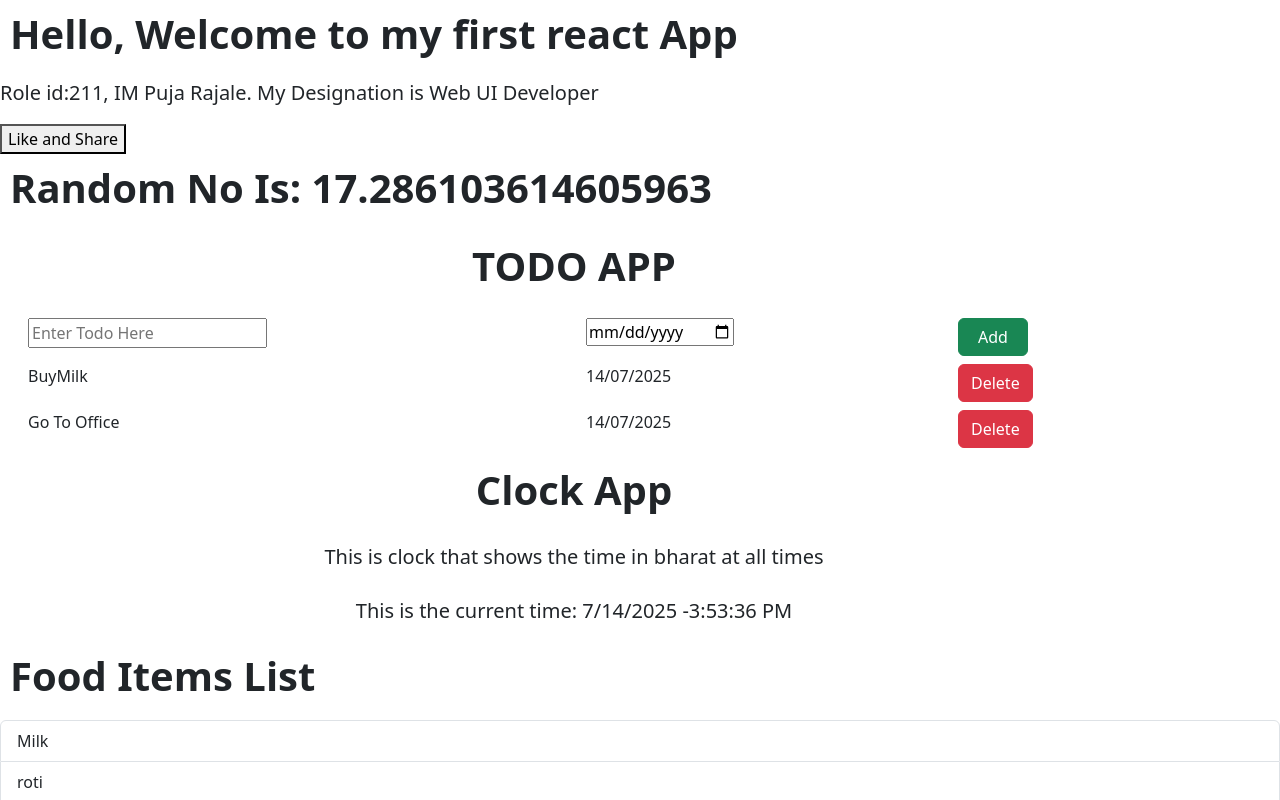
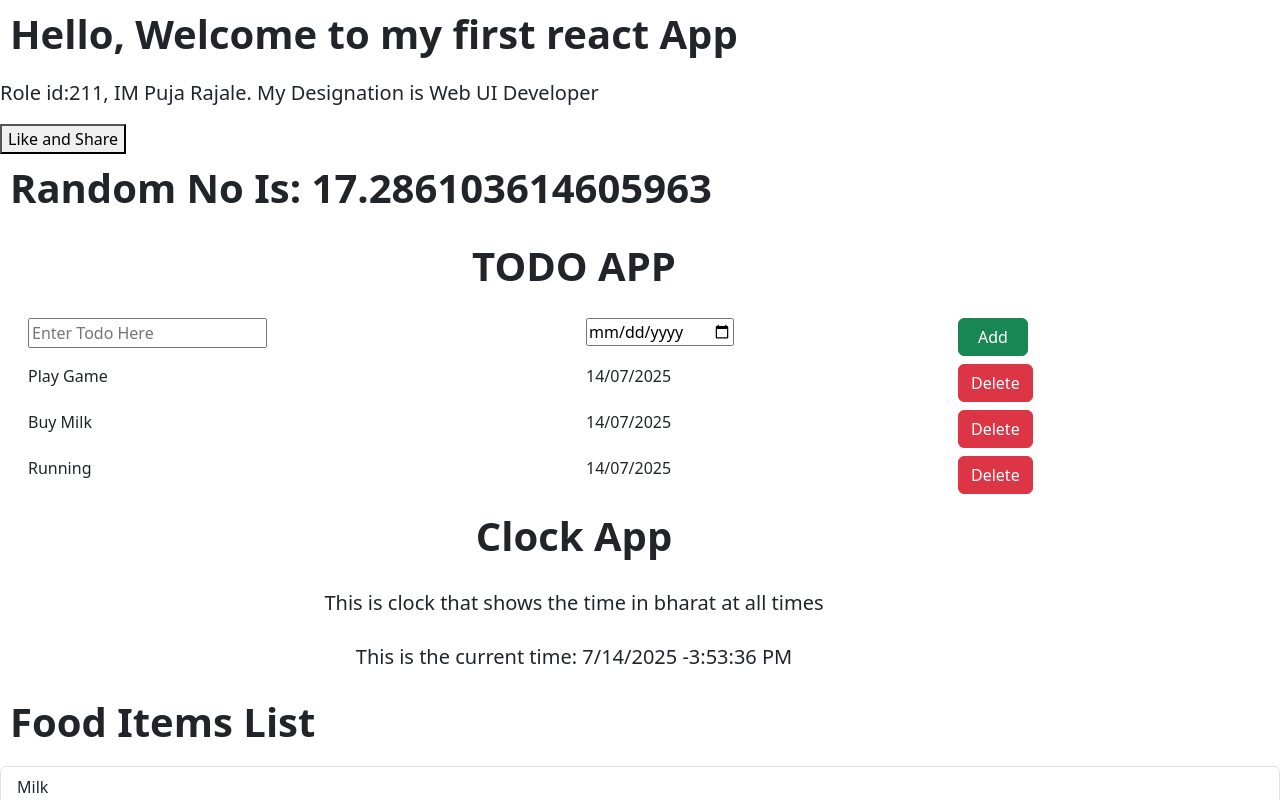
Before and after one commit to pujarajale/my-first-app, a React (Vite) app: page / in a window 1280 px wide. Shown: the top 800 px of the page. Built offline with nearby package versions, Linux system fonts and the light colour scheme.

Commit message:
todo list updated

```diff
--- a/src/App.jsx
+++ b/src/App.jsx
@@ -3,15 +3,29 @@ import CButton from "./CButton";
 import Hello from "./Hello";
 import Random from "./Random";
 import AddTodo from "./components/AddTodo";
-import AppName from "./components/AppName";
+import TodoName from "./components/TodoName";
 import ClockApp from "./components/ClockApp";
 import ClockHeader from "./components/ClockHeader";
-import TodoItem1 from "./components/TodoItem1";
-import TodoItem2 from "./components/TodoItem2";
+import TodoItems from "./components/TodoItems";
 import ClockTime from "./components/ClockTime";
 import MapMethod from "./components/MapMethod";
 import FoodItems from "./components/foodItems";
 const App = () => {
+  const todoList = [
+    {
+      name: "Play Game",
+      dueDate: "14/07/2025",
+    },
+    {
+      name: "Buy Milk",
+      dueDate: "14/07/2025",
+    },
+    {
+      name: "Running",
+      dueDate: "14/07/2025",
+    },
+  ];
+
   const foodItemsArr = [
     "Veg Pizza",
     "Veg Burger",
@@ -25,10 +39,9 @@ const App = () => {
       <CButton></CButton>
       <Random></Random>
       <div className="container">
-        <AppName></AppName>
+        <TodoName></TodoName>
         <AddTodo></AddTodo>
-        <TodoItem1></TodoItem1>
-        <TodoItem2></TodoItem2>
+        <TodoItems todoItems={todoList}></TodoItems>
       </div>
       <div className="container text-center">
         <ClockApp></ClockApp>
--- a/src/components/TodoItem2.jsx
+++ b/src/components/TodoItem.jsx
@@ -1,6 +1,5 @@
-function TodoItem2() {
-  let itemName = "Go To Office";
-  let itemDate = "14/07/2025";
+import styles from "./TodoItem.module.css";
+const TodoItem = ({ itemName, itemDate }) => {
   return (
     <>
       <div className="container">
@@ -8,7 +7,10 @@ function TodoItem2() {
           <div className="col-6">{itemName}</div>
           <div className="col-4">{itemDate}</div>
           <div className="col-2">
-            <button type="button" className="btn btn-danger todoBtn">
+            <button
+              type="button"
+              className={`btn btn-danger ${styles.todoBtn}`}
+            >
               Delete
             </button>
           </div>
@@ -16,5 +18,5 @@ function TodoItem2() {
       </div>
     </>
   );
-}
-export default TodoItem2;
+};
+export default TodoItem;
--- /dev/null
+++ b/src/components/TodoItem.module.css
@@ -0,0 +1,3 @@
+.todoBtn {
+  min-width: 70px;
+}
--- a/src/components/TodoItem1.jsx
+++ /dev/null
@@ -1,20 +0,0 @@
-function TodoItem1() {
-  let itemName = "BuyMilk";
-  let itemDate = "14/07/2025";
-  return (
-    <>
-      <div className="container">
-        <div className="row">
-          <div className="col-6">{itemName}</div>
-          <div className="col-4">{itemDate}</div>
-          <div className="col-2">
-            <button type="button" className="btn btn-danger todoBtn">
-              Delete
-            </button>
-          </div>
-        </div>
-      </div>
-    </>
-  );
-}
-export default TodoItem1;
--- /dev/null
+++ b/src/components/TodoItems.jsx
@@ -0,0 +1,17 @@
+import TodoItem from "./TodoItem";
+const TodoItems = ({ todoItems }) => {
+  return (
+    <>
+      <div className="item-container">
+        {todoItems.map((items) => (
+          <TodoItem
+            key={items.name}
+            itemName={items?.name}
+            itemDate={items?.dueDate}
+          ></TodoItem>
+        ))}
+      </div>
+    </>
+  );
+};
+export default TodoItems;
--- a/src/components/AppName.jsx
+++ b/src/components/TodoName.jsx
@@ -1,4 +1,4 @@
-function AppName() {
+function TodoName() {
   return (
     <>
       <div className="container text-center">
@@ -11,4 +11,4 @@ function AppName() {
     </>
   );
 }
-export default AppName;
+export default TodoName;
```
